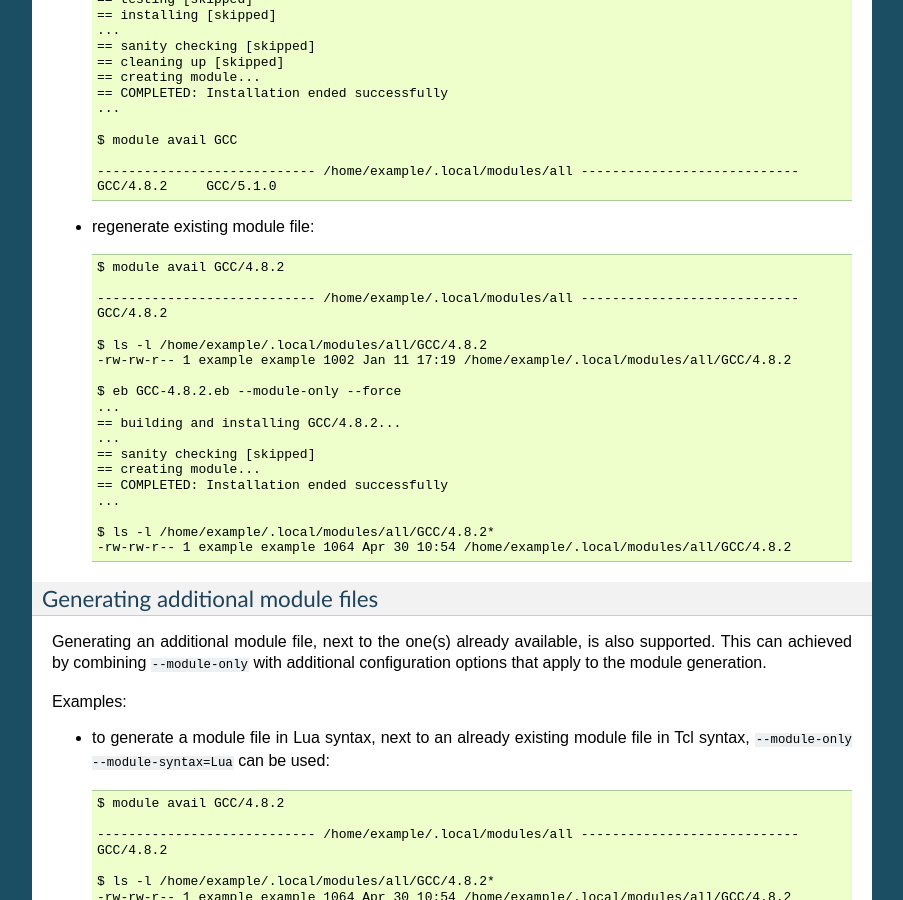
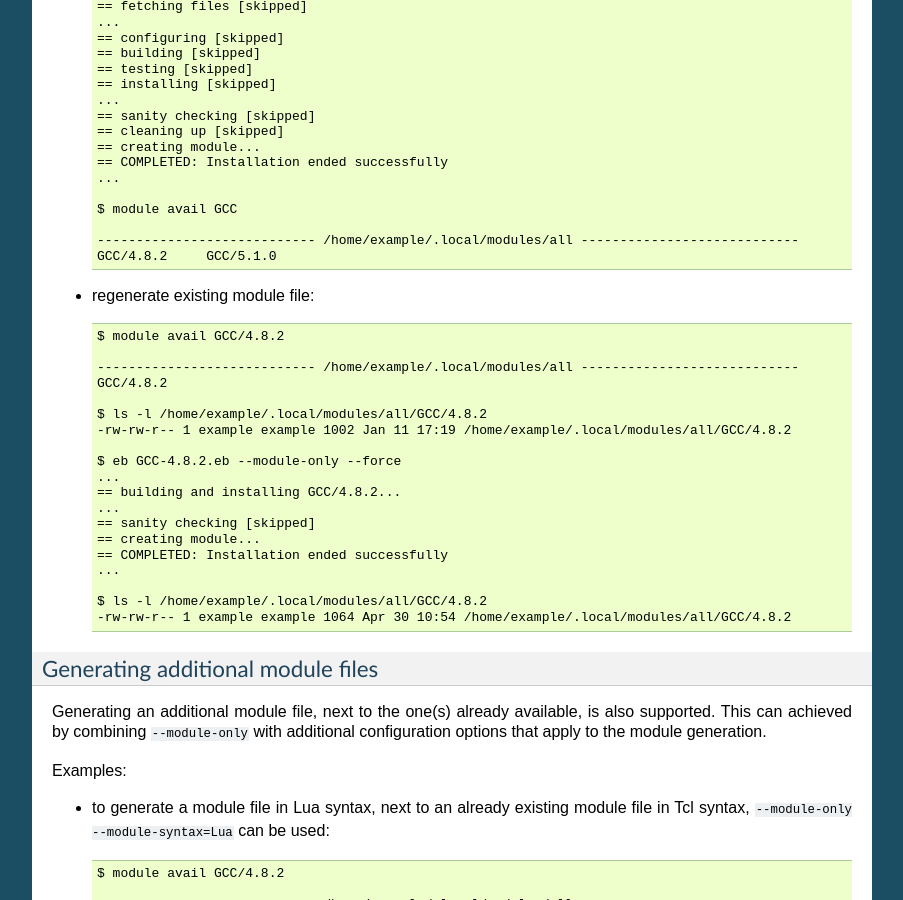
Before and after one commit to easybuilders/easybuild, a Sphinx documentation site: the page built from docs/Partial_installations.rst, in a window 1280 px wide and 900 px high, scrolled down 2563 px. Shown: the whole window, without its empty margins (198-1101 px from the left). Built offline with Sphinx 7.4.7, drawn with Linux system fonts in a browser that asks for light colours; some of the changed text lies outside the part shown.

```diff
--- a/docs/Partial_installations.rst
+++ b/docs/Partial_installations.rst
@@ -182,7 +186,7 @@ Example usage:
    == COMPLETED: Installation ended successfully
    ...
 
-   $ ls -l /home/example/.local/modules/all/GCC/4.8.2*
+   $ ls -l /home/example/.local/modules/all/GCC/4.8.2
    -rw-rw-r-- 1 example example 1064 Apr 30 10:54 /home/example/.local/modules/all/GCC/4.8.2
 
 .. _module_only_additional:
```
Also changed, not shown: other parts of docs/Partial_installations.rst (+4 -0 lines).
